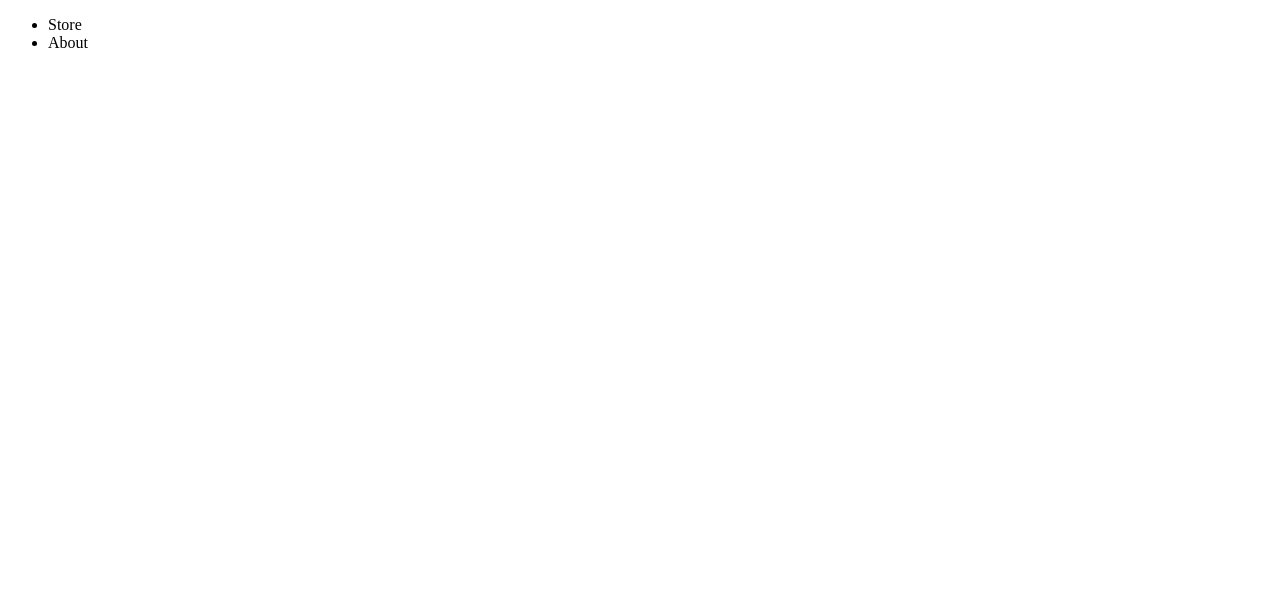
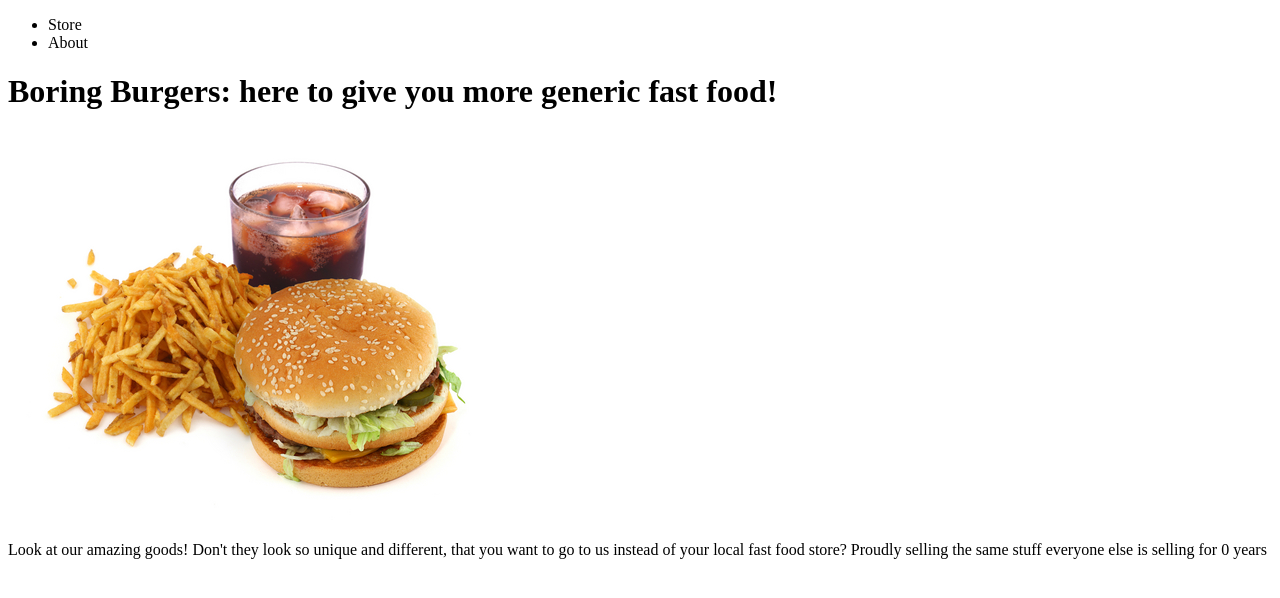
Before and after one commit to EthanVB123/shopping, a plain HTML site: page index.html in a window 1280 px wide. Drawn offline with Linux system fonts and the light colour scheme.

Commit message:
Edited index.html 2

```diff
--- a/index.html
+++ b/index.html
@@ -11,7 +11,11 @@
             </ul>
         </nav>
         <header>
-
+            <h1>Boring Burgers: here to give you more generic fast food!</h1>
         </header>
+        <div>
+            <img src="fastfoodmeal.jpg" alt='Generic Burgers'>
+            <p>Look at our amazing goods! Don't they look so unique and different, that you want to go to us instead of your local fast food store? Proudly selling the same stuff everyone else is selling for 0 years</p>
+        </div>
     </body>
 </html>
```
